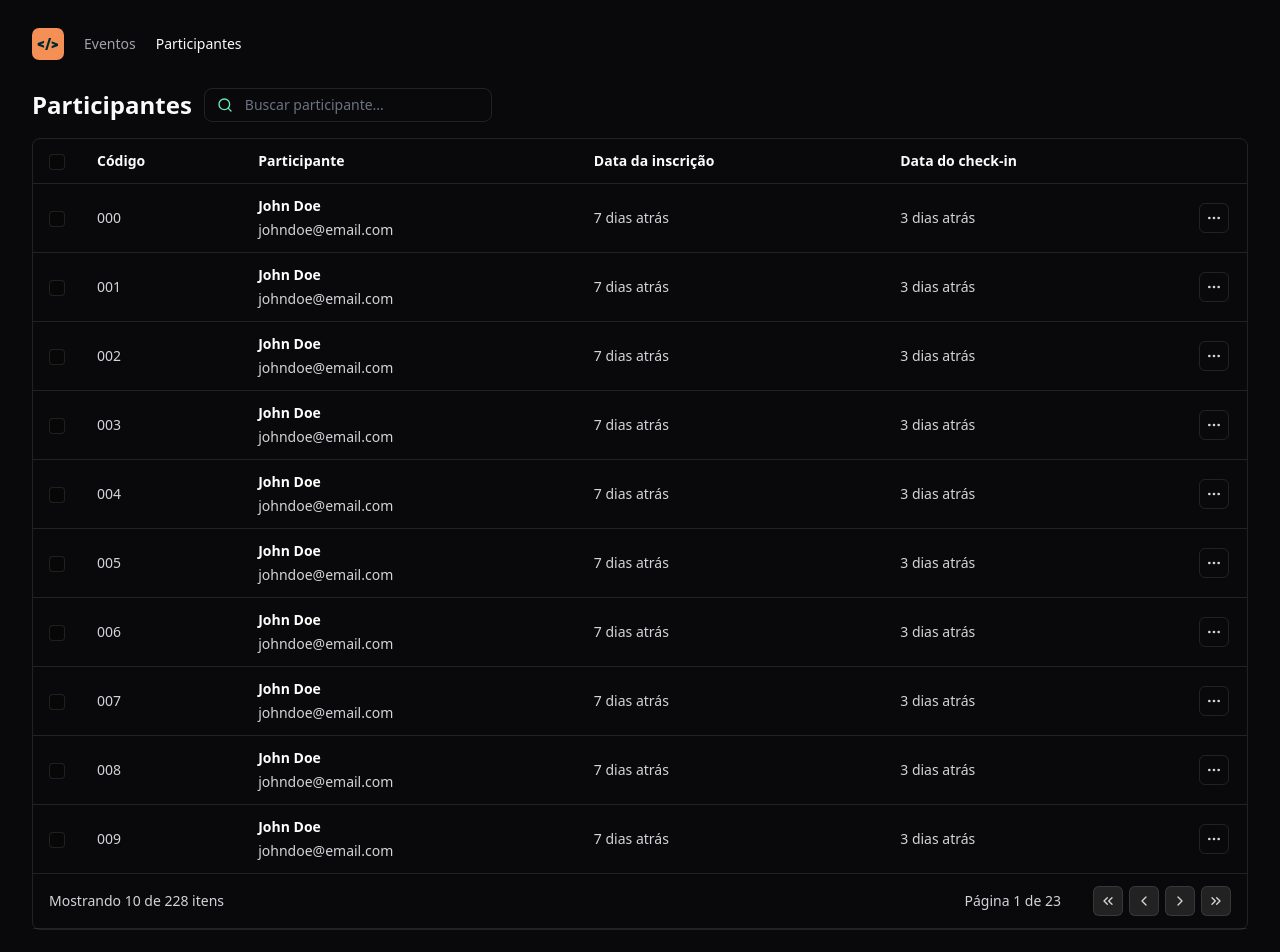
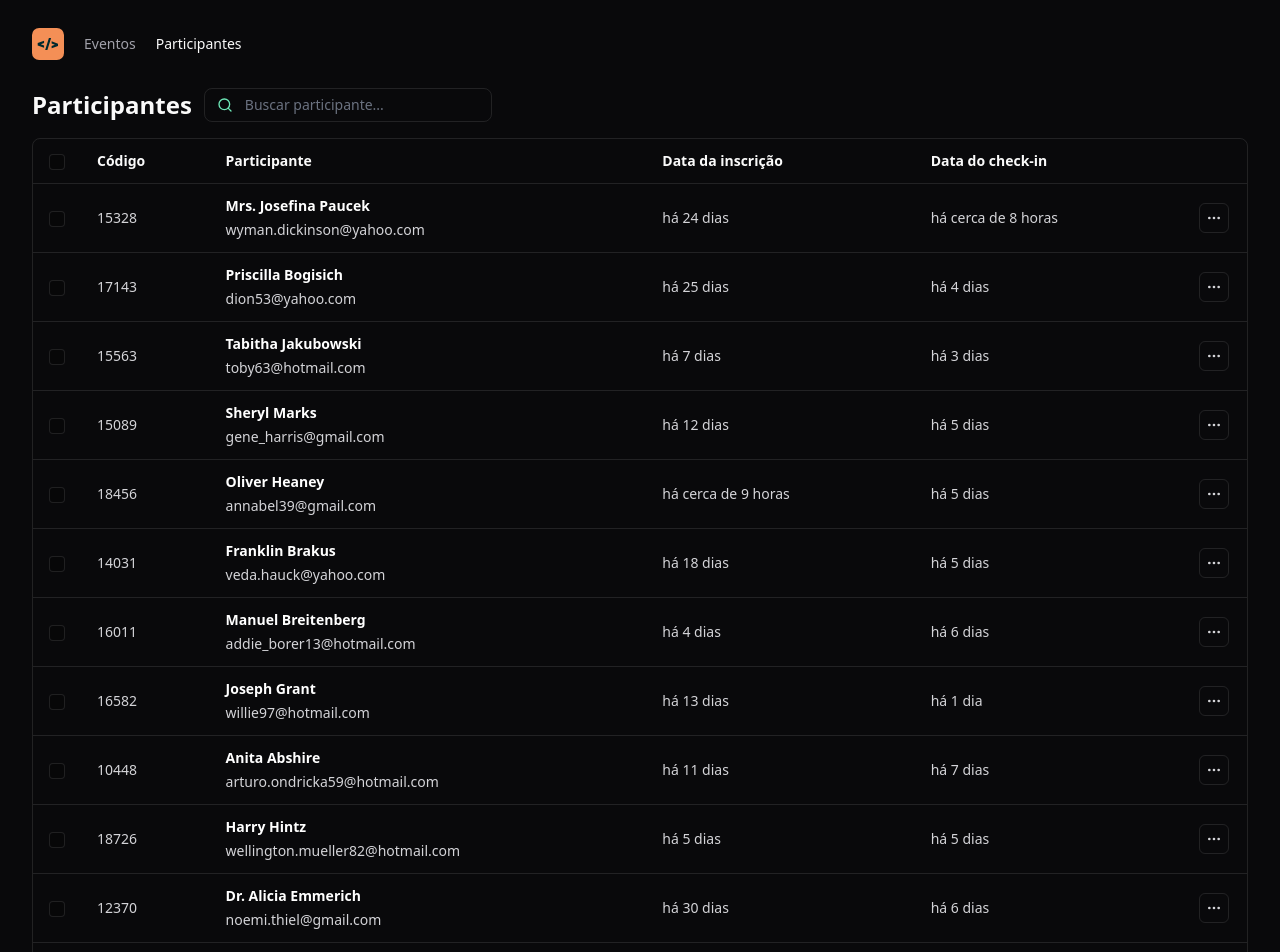
Before and after one commit to PabloXT14/nlw-unite-react, a React (Vite) app: page / in a window 1280 px wide. Shown: the top 952 px of the page. Built offline with nearby package versions, Linux system fonts and the light colour scheme.

Commit message:
feat: add fake data with faker-js lib

```diff
--- a/package.json
+++ b/package.json
@@ -14,12 +14,14 @@
     "preview": "vite preview"
   },
   "dependencies": {
+    "date-fns": "^3.6.0",
     "lucide-react": "^0.364.0",
     "react": "^18.2.0",
     "react-dom": "^18.2.0",
     "tailwind-merge": "^2.2.2"
   },
   "devDependencies": {
+    "@faker-js/faker": "^8.4.1",
     "@rocketseat/eslint-config": "^2.2.2",
     "@tailwindcss/forms": "^0.5.7",
     "@types/react": "^18.2.66",
--- a/src/components/attendee-list.tsx
+++ b/src/components/attendee-list.tsx
@@ -11,8 +11,18 @@ import { Table } from './table/table'
 import { TableHeader } from './table/table-header'
 import { TableCell } from './table/table-cell'
 import { TableRow } from './table/table-row'
+import { ChangeEvent, useState } from 'react'
+import { attendees } from '../data/attendees'
+import { formatDistance } from 'date-fns'
+import { ptBR } from 'date-fns/locale'
 
 export function AttendeeList() {
+  const [search, setSearch] = useState('')
+
+  function onSearchInputChanged(event: ChangeEvent<HTMLInputElement>) {
+    setSearch(event.target.value)
+  }
+
   return (
     <div className="flex flex-col gap-4">
       <div className="flex items-center gap-3">
@@ -22,6 +32,7 @@ export function AttendeeList() {
           <input
             type="text"
             placeholder="Buscar participante..."
+            onChange={onSearchInputChanged}
             className="flex-1 border-0 bg-transparent p-0 text-sm focus:ring-0"
           />
         </div>
@@ -48,9 +59,9 @@ export function AttendeeList() {
           </TableRow>
         </thead>
         <tbody>
-          {Array.from({ length: 10 }).map((_, i) => (
+          {attendees.map((attendee) => (
             <TableRow
-              key={`attendee-${i}`}
+              key={`${attendee.name}-${attendee.id}`}
               className="transition-all hover:bg-white/5"
             >
               <TableCell>
@@ -59,15 +70,27 @@ export function AttendeeList() {
                   className="size-4 rounded border border-white/10 bg-black/20 text-orange-400"
                 />
               </TableCell>
-              <TableCell>00{i}</TableCell>
+              <TableCell>{attendee.id}</TableCell>
               <TableCell>
                 <div className="flex flex-col gap-1">
-                  <span className="font-semibold text-white">John Doe</span>
-                  <span>johndoe@email.com</span>
+                  <span className="font-semibold text-white">
+                    {attendee.name}
+                  </span>
+                  <span>{attendee.email}</span>
                 </div>
               </TableCell>
-              <TableCell>7 dias atrás</TableCell>
-              <TableCell>3 dias atrás</TableCell>
+              <TableCell>
+                {formatDistance(attendee.createdAt, new Date(), {
+                  addSuffix: true,
+                  locale: ptBR,
+                })}
+              </TableCell>
+              <TableCell>
+                {formatDistance(attendee.checkedInAt, new Date(), {
+                  addSuffix: true,
+                  locale: ptBR,
+                })}
+              </TableCell>
               <TableCell>
                 <IconButton transparent>
                   <MoreHorizontal className="size-4" />
--- /dev/null
+++ b/src/data/attendees.ts
@@ -0,0 +1,11 @@
+import { faker } from '@faker-js/faker'
+
+export const attendees = Array.from({ length: 200 }).map(() => {
+  return {
+    id: faker.number.int({ min: 10000, max: 20000 }),
+    name: faker.person.fullName(),
+    email: faker.internet.email().toLocaleLowerCase(),
+    createdAt: faker.date.recent({ days: 30 }),
+    checkedInAt: faker.date.recent({ days: 7 }),
+  }
+})
```
Also changed, not shown: 1 other file (tests, documents, lock files or other folders).
